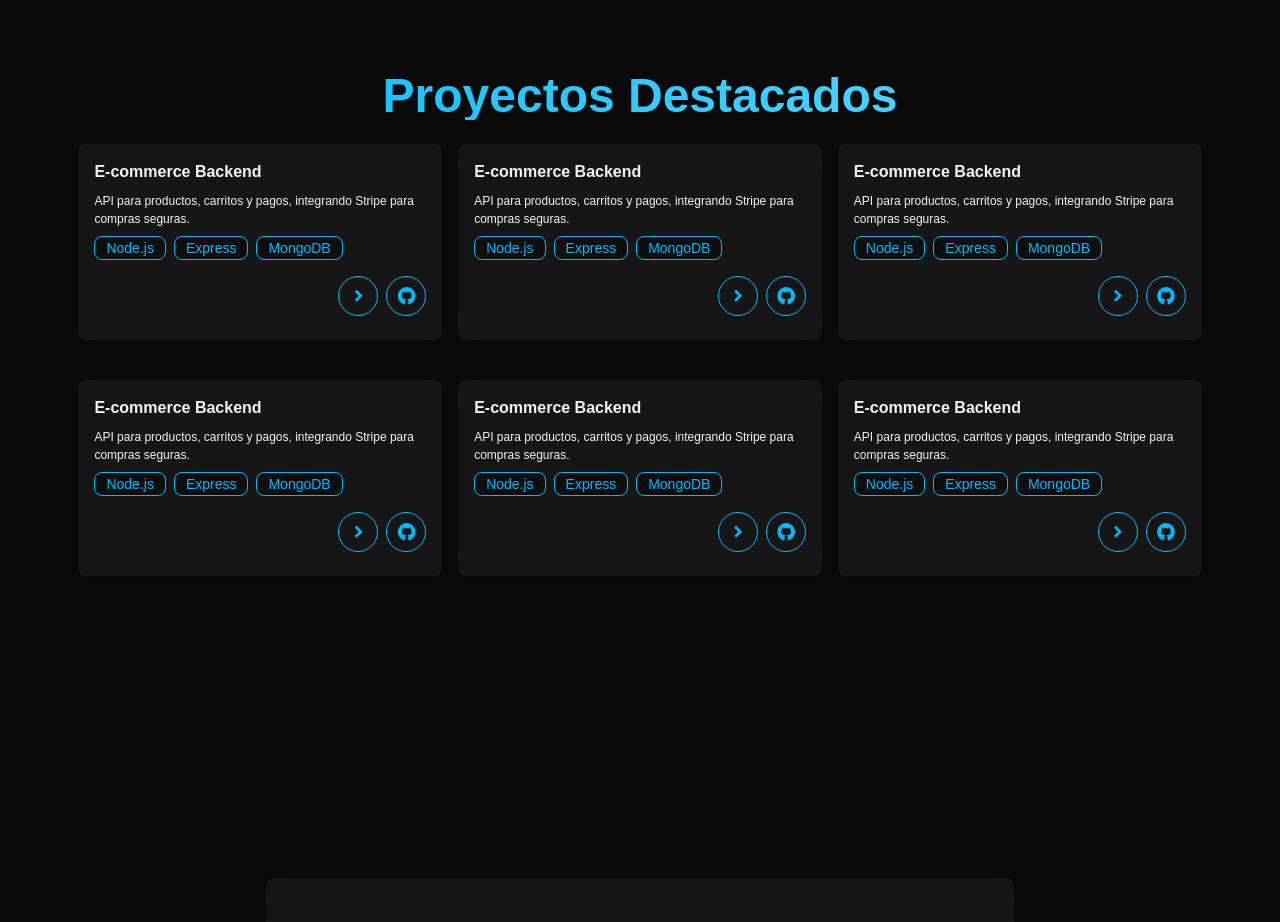
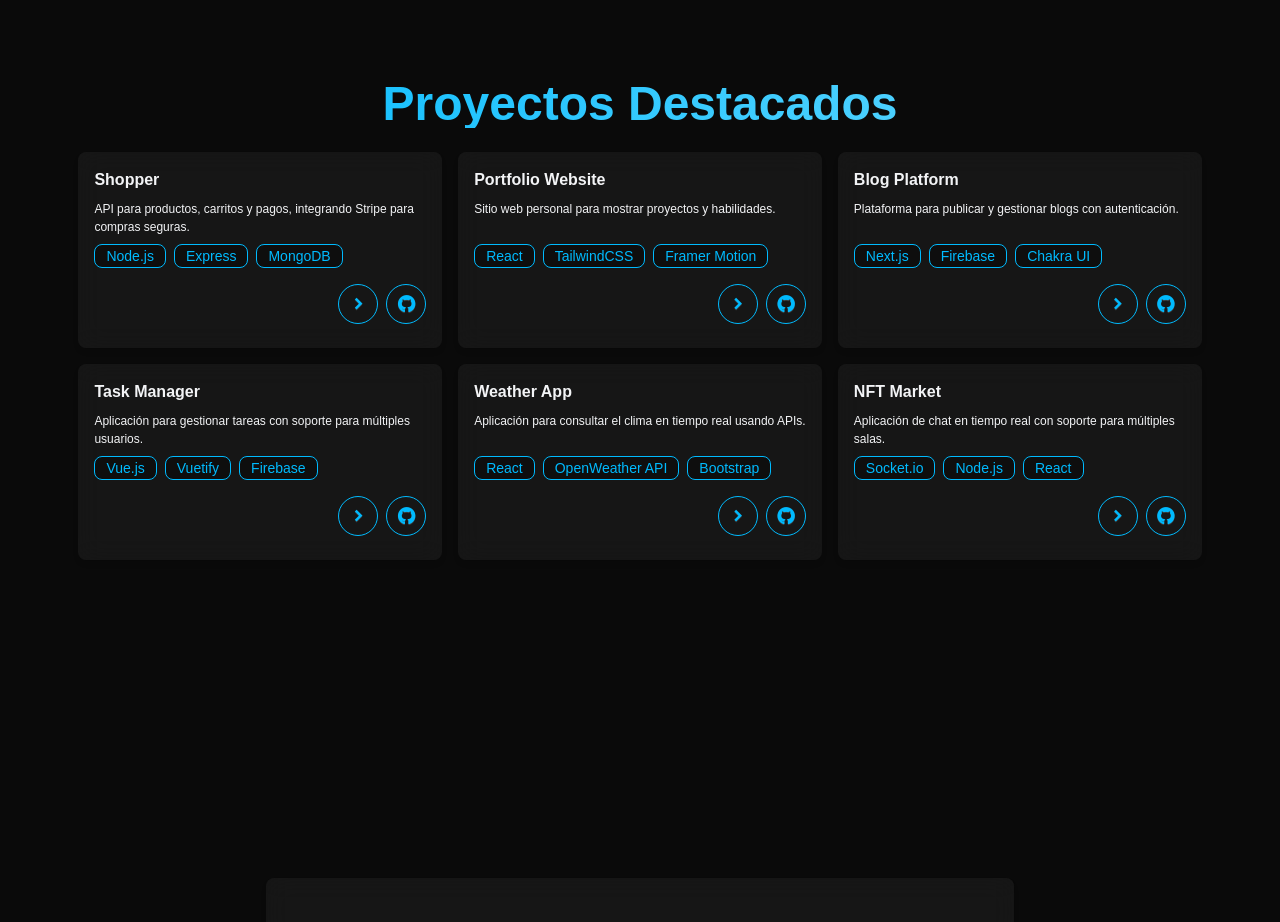
Before and after one commit to mazax28/PORTFOLIO, a React (Vite) app: page / in a window 1280 px wide. Shown: the part 1700-2622 px from the top of the page. Built offline with nearby package versions, Linux system fonts and the light colour scheme; no server answers.

Commit message:
feat: add ProjectCard component and integrate project listings in Projects page

```diff
--- /dev/null
+++ b/src/components/ProjectCard.jsx
@@ -0,0 +1,47 @@
+import React from 'react';
+import { motion } from 'framer-motion';
+
+function ProjectCard({ title, description, technologies, custom, fadeUp, liveLink, repoLink }) {
+  return (
+    <motion.div
+      className="card w-full bg-white/5 backdrop-blur-md shadow-md card-sm"
+      custom={custom}
+      variants={fadeUp}
+      initial="hidden"
+      animate="visible"
+    >
+      <div className="card-body">
+        <h2 className="card-title">{title}</h2>
+        <p className="text-left">{description}</p>
+        <div className="flex gap-2 flex-wrap">
+          {technologies.map((tech, index) => (
+            <div
+              key={index}
+              className="badge border border-[#00bafe] bg-[#0a0a0a]/60 text-[#00bafe]"
+            >
+              {tech}
+            </div>
+          ))}
+        </div>
+        <div className="card-actions justify-end py-2">
+          {liveLink && (
+            <a href={liveLink} target="_blank" rel="noopener noreferrer">
+              <button className="btn btn-circle btn-outline btn-info">
+                <i className="ri-arrow-right-s-line text-xl"></i>
+              </button>
+            </a>
+          )}
+          {repoLink && (
+            <a href={repoLink} target="_blank" rel="noopener noreferrer">
+              <button className="btn btn-circle btn-outline btn-info">
+                <i className="ri-github-fill text-xl"></i>
+              </button>
+            </a>
+          )}
+        </div>
+      </div>
+    </motion.div>
+  );
+}
+
+export default ProjectCard;
--- a/src/pages/Projects.jsx
+++ b/src/pages/Projects.jsx
@@ -1,6 +1,7 @@
 import React, { useRef } from 'react';
 import { useTranslation } from 'react-i18next';
 import { motion, useInView } from 'framer-motion';
+import ProjectCard from '../components/ProjectCard';
 
 function Projects() {
   const { t } = useTranslation("global");
@@ -15,6 +16,51 @@
       transition: { duration: 0.8, delay: custom },
     }),
   };
+
+  const projects = [
+    {
+      title: "Shopper",
+      description: "API para productos, carritos y pagos, integrando Stripe para compras seguras.",
+      technologies: ["Node.js", "Express", "MongoDB"],
+      liveLink: "https://shopper-ten-delta.vercel.app/",
+      repoLink: "https://github.com/mazax28/shopper",
+    },
+    {
+      title: "Portfolio Website",
+      description: "Sitio web personal para mostrar proyectos y habilidades.",
+      technologies: ["React", "TailwindCSS", "Framer Motion"],
+      liveLink: "https://portfolio-jova.vercel.app/",
+      repoLink: "https://github.com/mazax28/portfolio-jova",
+    },
+    {
+      title: "Blog Platform",
+      description: "Plataforma para publicar y gestionar blogs con autenticación.",
+      technologies: ["Next.js", "Firebase", "Chakra UI"],
+      liveLink: "https://blogplatform.example.com",
+      repoLink: "https://github.com/username/blog-platform",
+    },
+    {
+      title: "Task Manager",
+      description: "Aplicación para gestionar tareas con soporte para múltiples usuarios.",
+      technologies: ["Vue.js", "Vuetify", "Firebase"],
+      liveLink: "https://taskmanager.example.com",
+      repoLink: "https://github.com/username/task-manager",
+    },
+    {
+      title: "Weather App",
+      description: "Aplicación para consultar el clima en tiempo real usando APIs.",
+      technologies: ["React", "OpenWeather API", "Bootstrap"],
+      liveLink: "https://weatherapp.example.com",
+      repoLink: "https://github.com/username/weather-app",
+    },
+    {
+      title: "NFT Market",
+      description: "Aplicación de chat en tiempo real con soporte para múltiples salas.",
+      technologies: ["Socket.io", "Node.js", "React"],
+      liveLink: "https://nft-marketplace-three-gilt.vercel.app/",
+      repoLink: "https://github.com/mazax28/nft-marketplace",
+    },
+  ];
 
   return (
     <div id="projects" className="hero min-h-screen" ref={ref}>
@@ -33,71 +79,19 @@
             {t("projects.title")}
           </motion.h1>
 
-          {/* First row of 3 project cards */}
-          <div className='grid grid-cols-1 gap-4 py-6 md:grid-cols-3'>
-            {[...Array(3)].map((_, index) => (
-              <motion.div
+          {/* Grid of project cards */}
+          <div className="grid grid-cols-1 gap-4 py-6 md:grid-cols-3">
+            {projects.map((project, index) => (
+              <ProjectCard
                 key={index}
-                className="card w-full bg-white/5 backdrop-blur-md shadow-md card-sm"
+                title={project.title}
+                description={project.description}
+                technologies={project.technologies}
                 custom={0.2 + index * 0.2}
-                variants={fadeUp}
-                initial="hidden"
-                animate={isInView ? "visible" : "hidden"}
-              >
-                <div className="card-body">
-                  <h2 className="card-title">E-commerce Backend</h2>
-                  <p className='text-left'>
-                    API para productos, carritos y pagos, integrando Stripe para compras seguras.
-                  </p>
-                  <div className="flex gap-2 flex-wrap">
-                    <div className="badge border border-[#00bafe] bg-[#0a0a0a]/60 text-[#00bafe]">Node.js</div>
-                    <div className="badge border border-[#00bafe] bg-[#0a0a0a]/60 text-[#00bafe]">Express</div>
-                    <div className="badge border border-[#00bafe] bg-[#0a0a0a]/60 text-[#00bafe]">MongoDB</div>
-                  </div>
-                  <div className="card-actions justify-end py-2">
-                    <button className="btn btn-circle btn-outline btn-info">
-                      <i className="ri-arrow-right-s-line text-xl"></i>
-                    </button>
-                    <button className="btn btn-circle btn-outline btn-info">
-                      <i className="ri-github-fill text-xl"></i>
-                    </button>
-                  </div>
-                </div>
-              </motion.div>
-            ))}
-          </div>
-
-          {/* Second row of 3 project cards */}
-          <div className='grid grid-cols-1 py-4 gap-4 md:grid-cols-3'>
-            {[...Array(3)].map((_, index) => (
-              <motion.div
-                key={index + 3}
-                className="card w-full bg-white/5 backdrop-blur-md shadow-md card-sm"
-                custom={0.8 + index * 0.2}
-                variants={fadeUp}
-                initial="hidden"
-                animate={isInView ? "visible" : "hidden"}
-              >
-                <div className="card-body">
-                  <h2 className="card-title">E-commerce Backend</h2>
-                  <p className='text-left'>
-                    API para productos, carritos y pagos, integrando Stripe para compras seguras.
-                  </p>
-                  <div className="flex gap-2 flex-wrap">
-                    <div className="badge border border-[#00bafe] bg-[#0a0a0a]/60 text-[#00bafe]">Node.js</div>
-                    <div className="badge border border-[#00bafe] bg-[#0a0a0a]/60 text-[#00bafe]">Express</div>
-                    <div className="badge border border-[#00bafe] bg-[#0a0a0a]/60 text-[#00bafe]">MongoDB</div>
-                  </div>
-                  <div className="card-actions justify-end py-2">
-                    <button className="btn btn-circle btn-outline btn-info">
-                      <i className="ri-arrow-right-s-line text-xl"></i>
-                    </button>
-                    <button className="btn btn-circle btn-outline btn-info">
-                      <i className="ri-github-fill text-xl"></i>
-                    </button>
-                  </div>
-                </div>
-              </motion.div>
+                fadeUp={fadeUp}
+                liveLink={project.liveLink}
+                repoLink={project.repoLink}
+              />
             ))}
           </div>
         </motion.div>
```
